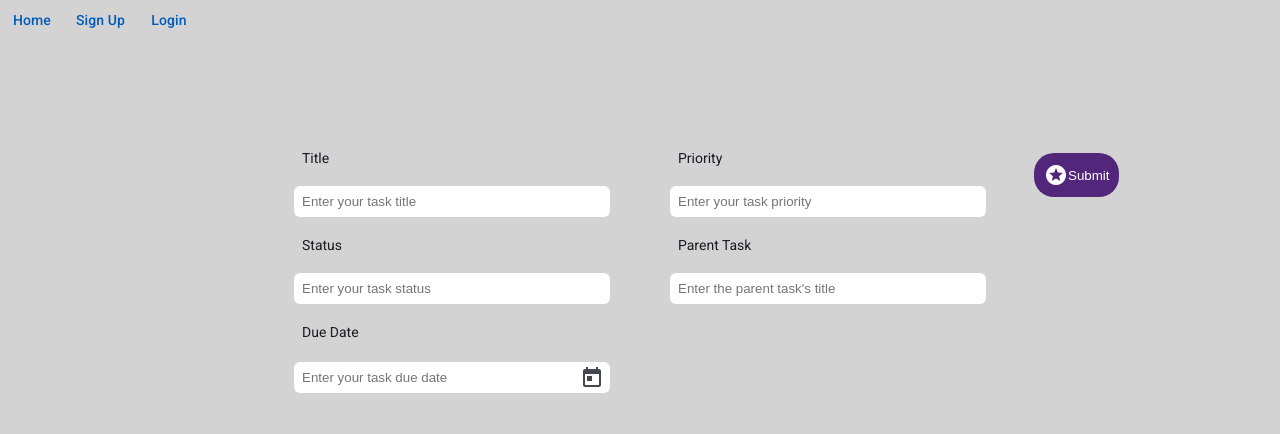
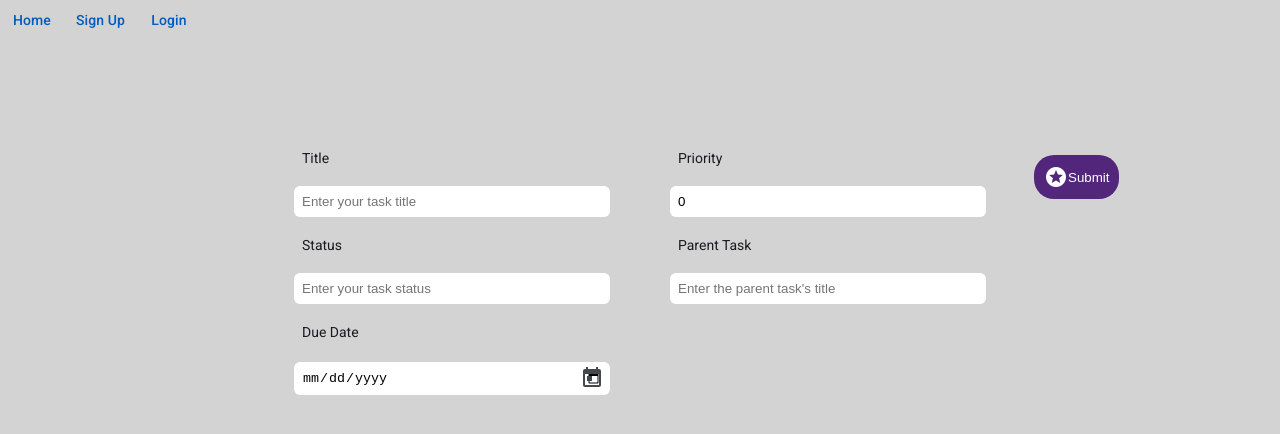
Before and after one commit to JCruz6725/TaskManager_Web_FrontEnd, an Angular app: page /createTask/1 in a window 1280 px wide. Shown: the top 434 px of the page. Built offline with nearby package versions, Linux system fonts and the light colour scheme.

Commit message:
updated form to accept data and pass to parent component

```diff
--- a/src/app/Components/CreateTask/create-details/create-details.html
+++ b/src/app/Components/CreateTask/create-details/create-details.html
@@ -1,32 +1,29 @@
 <div class="container">
-    <form [formGroup]="taskForm" class="left-details">
+    <form #taskForm="ngForm"  class="left-details">
         <label for="title" class="text-box-label">Title</label>
-        <input id="title" class="text-box" type="text" placeholder="Enter your task title" formControlName="title"/>
+        <input id="title" name="title" class="text-box" type="text" placeholder="Enter your task title" [(ngModel)]="newTask.title"/>
 
         <label for="status" class="text-box-label">Status</label>
-        <input id="status" class="text-box" type="text" placeholder="Enter your task status" formControlName="status"/>
+        <input id="status" name="status" class="text-box" type="text" placeholder="Enter your task status" [(ngModel)]="newTask.status"/>
 
         <div class="due-date-container">
             <label for="due-date" class="text-box-label">Due Date</label>
-            <input id="due-date" class="text-box" type="text" placeholder="Enter your task due date" matInput formControlName="dueDate" [matDatepicker]="dueDatePicker"/>
+            <input id="due-date" name="due-date" class="text-box" type="date" placeholder="Enter your task due date" matInput [(ngModel)]="newTask.dueDate" [matDatepicker]="dueDatePicker"/>
             <mat-datepicker-toggle matSuffix [for]="dueDatePicker" class="date-picker"></mat-datepicker-toggle>
             <mat-datepicker #dueDatePicker></mat-datepicker>
         </div>
     </form>
-    <form [formGroup]="taskForm" class="right-details">
-        <div class="Priority-container">
-            <label for="priority" class="text-box-label">Priority</label>
-            <input id="priority" class="text-box" type="text" placeholder="Enter your task priority" formControlName="priority"/>
-        </div>
 
-        <div class="parent-container">
-            <label for="parent" class="text-box-label"> Parent Task</label>
-            <input id="parent" class="text-box" type="text" placeholder="Enter the parent task's title" formControlName="parentTask"/>
-        </div>
+    <form #taskForm="ngForm"  class="right-details">
+        <label for="priority" class="text-box-label">Priority</label>
+        <input id="priority" name="priority" class="text-box" type="text" placeholder="Enter your task priority" [(ngModel)]="newTask.priority"/>
+
+        <label for="parent" class="text-box-label"> Parent Task</label>
+        <input id="parent" name="parent" class="text-box" type="text" placeholder="Enter the parent task's title" [(ngModel)]="newTask.parentId"/>
     </form>
 </div>
 
-<form [formGroup]="taskForm">
+<form #taskForm="ngForm"  class="button">
     <button class="submit-button" (click)="onSubmit()">
         <mat-icon>stars</mat-icon>
         Submit
--- a/src/app/Components/CreateTask/create-details/create-details.ts
+++ b/src/app/Components/CreateTask/create-details/create-details.ts
@@ -1,29 +1,36 @@
-import { Component } from '@angular/core';
-import { ReactiveFormsModule, FormControl, FormGroup } from '@angular/forms';
+import { Component, inject } from '@angular/core';
+import { ReactiveFormsModule, FormsModule } from '@angular/forms';
 import { CreateTask } from '../../../Models/create-task';
 import { MatIconModule } from '@angular/material/icon';
 import { MatDatepickerModule, } from '@angular/material/datepicker';
 import { MatNativeDateModule } from '@angular/material/core';
-
+import { DataSharingService } from '../../../Services/TaskServices/DataSharingService/data-sharing-service';
+import { output } from '@angular/core';
 
 
 @Component({
   selector: 'app-create-details',
-  imports: [ReactiveFormsModule, MatIconModule, MatDatepickerModule, MatNativeDateModule],
+  imports: [ReactiveFormsModule, MatIconModule, MatDatepickerModule, MatNativeDateModule, FormsModule],
   templateUrl: './create-details.html',
   styleUrl: './create-details.css',
 })
 export class CreateDetails {
+  private sharedSvc : DataSharingService = inject(DataSharingService);
+  notify = output<string>();
 
-  taskForm = new FormGroup({
-    title: new FormControl(''),
-    dueDate: new FormControl(''),
-    status: new FormControl(''),
-    priority: new FormControl(''),
-    parentTask: new FormControl('')
-  })
+  newTask: CreateTask = {
+    title: '',
+    dueDate: '',
+    status: '',
+    priority: 0,
+    parentId: '',
+  };
 
-  onSubmit(){
+    onSubmit() {
+      //send our data to our shared service
+      this.sharedSvc.transmitChildData(this.newTask);
+      //notify our parent component of new data
+      this.notify.emit('');
+    }
 
-  }
 }
--- a/src/app/Components/CreateTask/create-task-page/create-task-page.html
+++ b/src/app/Components/CreateTask/create-task-page/create-task-page.html
@@ -1,5 +1,5 @@
 <body>
     <div class="full-page-container">
-        <app-create-details></app-create-details>
+        <app-create-details (notify)="onNotify()"></app-create-details>
     </div>
 </body>
--- a/src/app/Components/CreateTask/create-task-page/create-task-page.ts
+++ b/src/app/Components/CreateTask/create-task-page/create-task-page.ts
@@ -1,5 +1,10 @@
-import { Component } from '@angular/core';
+import { Component, inject } from '@angular/core';
 import { CreateDetails } from '../create-details/create-details';
+import { TaskService } from '../../../Services/TaskServices/task-service';
+import { signal } from '@angular/core';
+import { ActivatedRoute, provideRouter } from '@angular/router';
+import { ListService } from '../../../Services/ListServiceAll/get-all-list';
+import { DataSharingService } from '../../../Services/TaskServices/DataSharingService/data-sharing-service';
 
 @Component({
   selector: 'app-create-task-page',
@@ -8,5 +13,46 @@ import { CreateDetails } from '../create-details/create-details';
   styleUrl: './create-task-page.css',
 })
 export class CreateTaskPage {
+  private taskSvc = inject(TaskService);
+  private listSvc = inject(ListService);
+  private sharedSvc = inject(DataSharingService);
+  private router = inject(ActivatedRoute);
 
+  private urlListId = signal<string>('');
+
+  private taskData = signal<any>('');
+  taskObj : any;
+
+  ngOnInit() {
+    //grab list id from url
+    this.router.params.subscribe((prm) => {
+      this.urlListId.set(prm['id']);
+    })
+
+  }
+
+  onNotify(){
+    //when notified of new info, grab data from shared service
+    this.sharedSvc.currentChildData$.subscribe((data) => {
+      this.taskData.set(data);
+    })
+    //create task
+    this.taskObj = {
+      title: this.taskData().title,
+      dueDate: this.taskData().dueDate,
+      priority: this.taskData().priority
+    }
+
+  }
+
+  SaveData(){
+    //save task to database
+    this.taskSvc.postTask(this.taskData());
+
+    //add status
+    //add list
+    //add parent
+
+    //Add notes to task
+  }
 }
--- a/src/app/Services/TaskServices/task-service.ts
+++ b/src/app/Services/TaskServices/task-service.ts
@@ -15,6 +15,10 @@ export class TaskService {
     return this.http.get<any>(this.getTaskByIdUrl + taskId, { headers: this.MakeApiHeader() });
   }
 
+  postTask(task: any){
+    return this.http.post<any>(this.getTaskByIdUrl, task, { headers: this.MakeApiHeader() })
+  }
+
   MakeApiHeader(): HttpHeaders {
     return new HttpHeaders({
       UserId: this.userIdTokenService.GetUserIdToken() ?? (() => { throw new Error("User ID Token is null"); })()
```
Also changed, not shown: src/app/Models/create-task.ts (+3 -7 lines).
